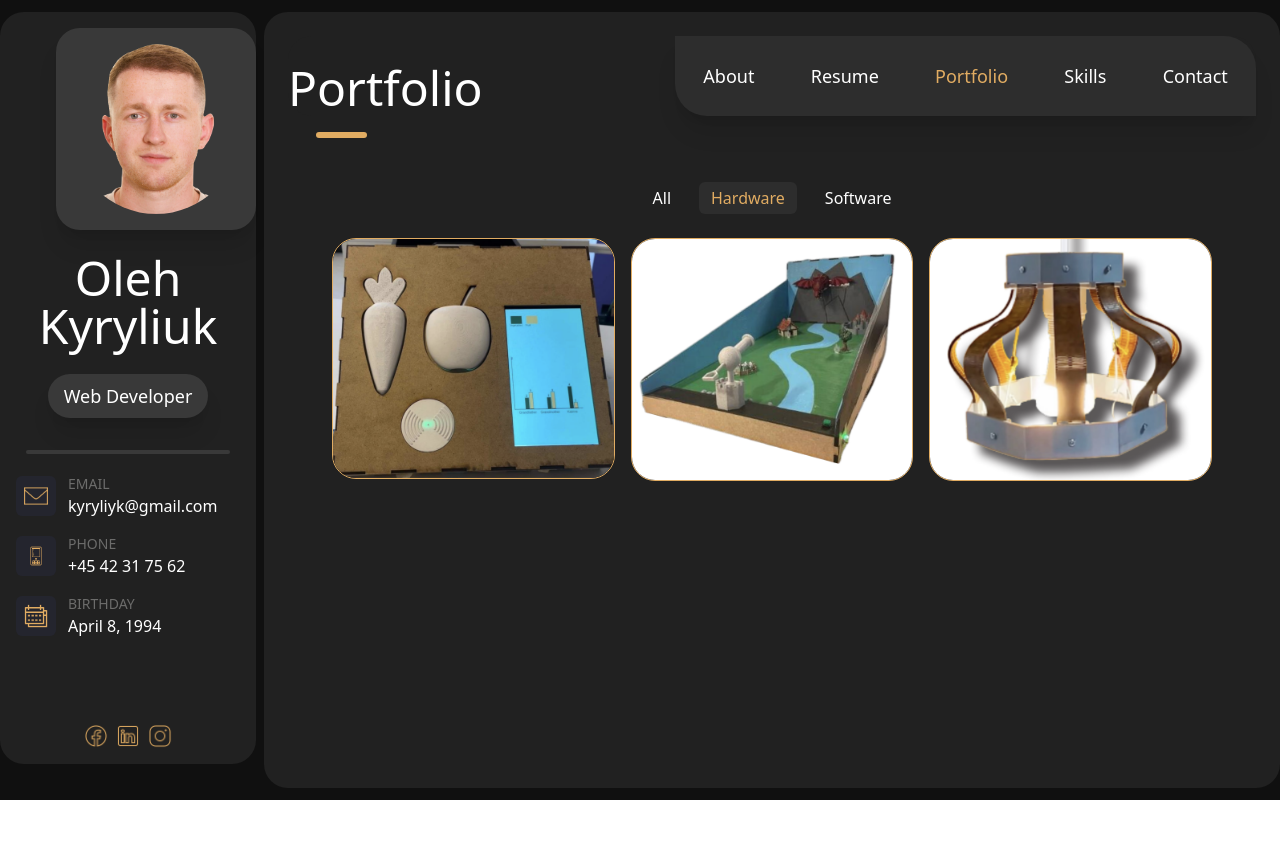
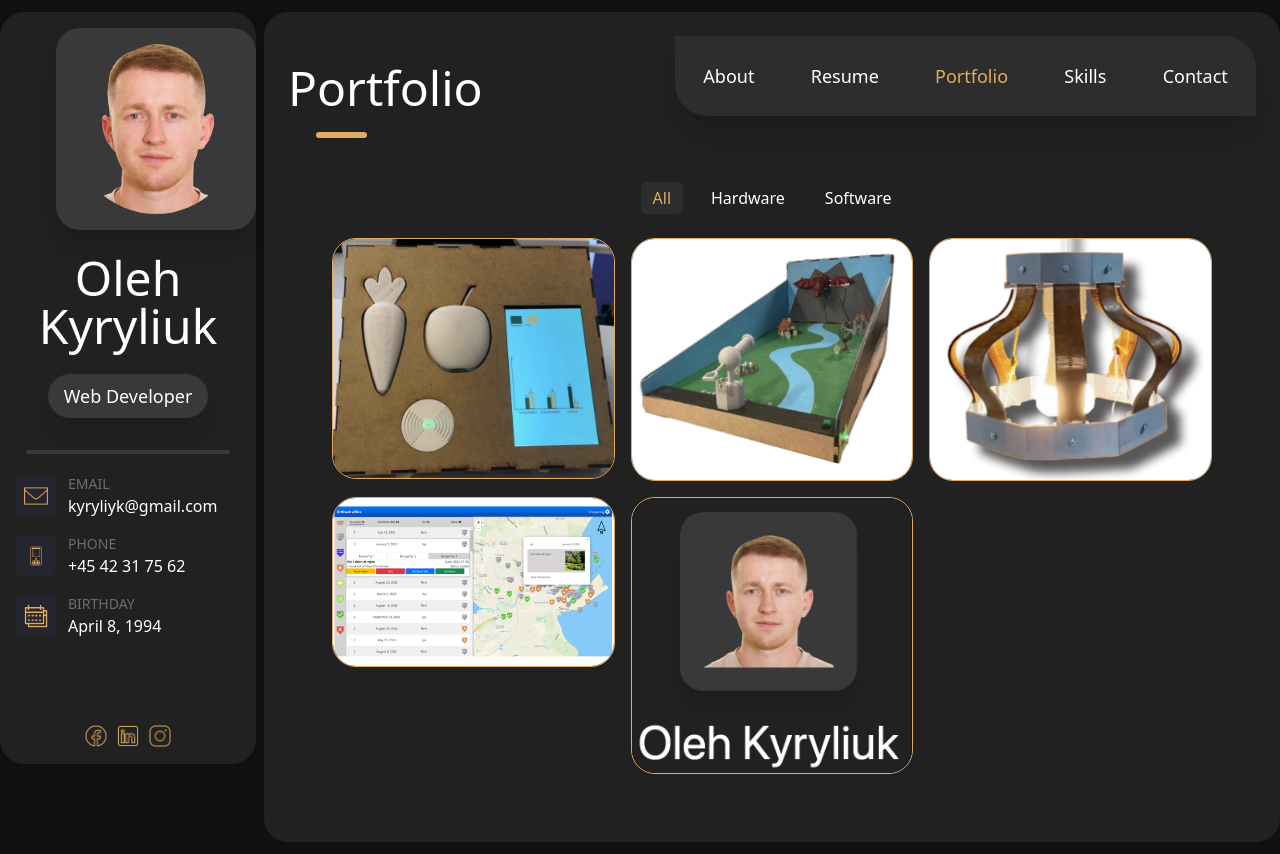
Before and after one commit to oleh080494/olehkyryliuk, a React (Vite) app in the folder client/: page / in a window 1280 px wide. Both pictures are taken after a click on the element "Portfolio". Before the commit the page ends 800 px from the top, so only its background shows below. Built offline with nearby package versions, Linux system fonts and the light colour scheme; no server answers.

Commit message:
Portfolio fixed

```diff
--- a/client/src/subsections/portfolio.jsx
+++ b/client/src/subsections/portfolio.jsx
@@ -1,7 +1,7 @@
 import React, { useState } from 'react';
 
 function Portfolio() {
-    const [activeTab, setActiveTab] = useState("Hardware");
+    const [activeTab, setActiveTab] = useState("All");
 
     const projects = [
         {id:1, category: "Hardware", alt: "visual diet tracker", img: "/visual_diet_tracker.png", link: "https://drive.google.com/file/d/1pYqdof5k6dPHiXI2xgudb8Sxv0AiDU0j/view?usp=drive_link"},
```
